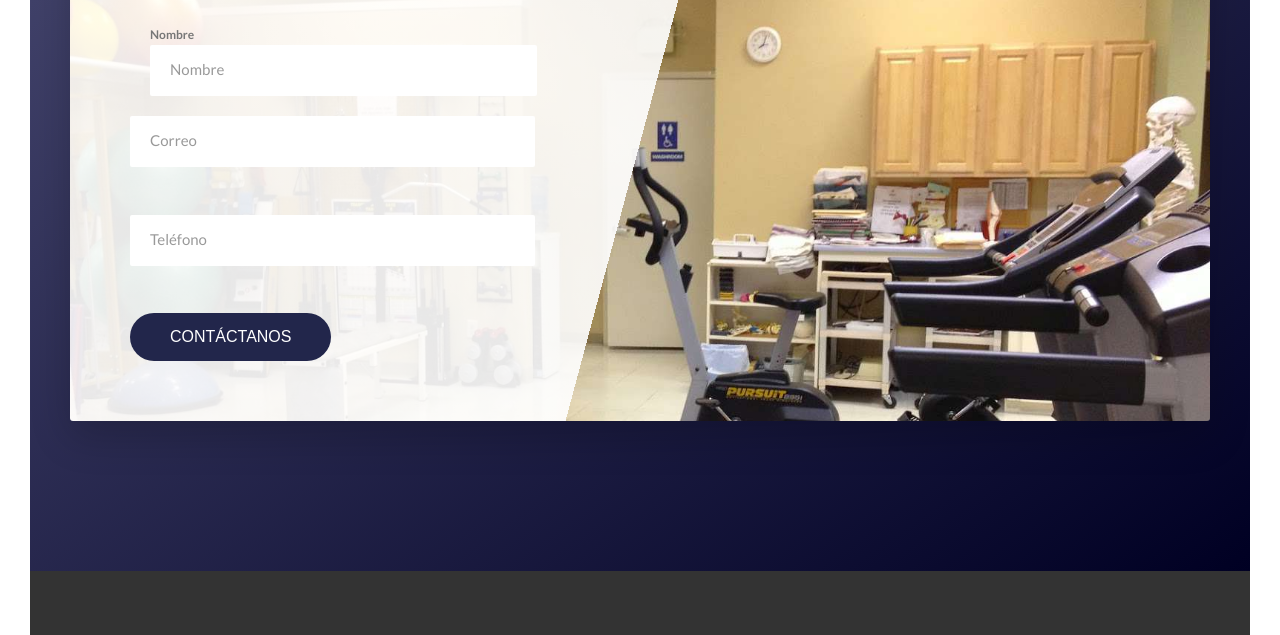
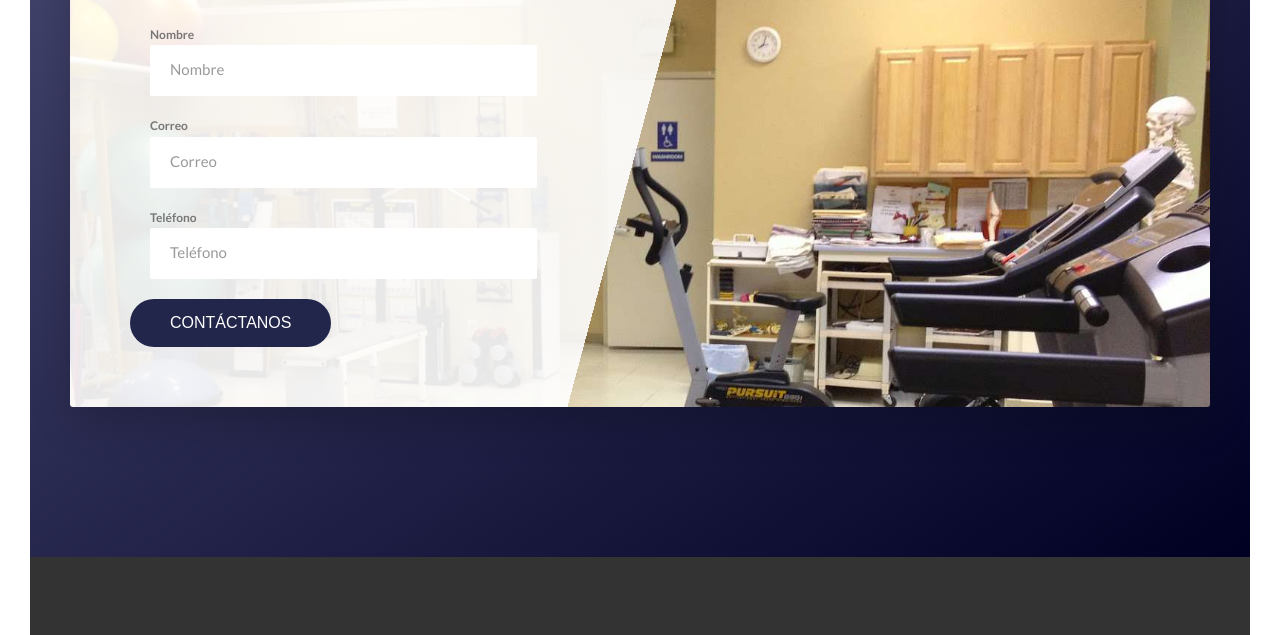
Before and after one commit to corrortiz/vivirmejor, a website: page index.html in a window 1280 px wide. Shown: the part 4818-5453 px from the top of the page. Drawn offline with Linux system fonts and the light colour scheme.

Commit message:
cambio en la estructura

```diff
--- a/index.html
+++ b/index.html
@@ -314,7 +314,7 @@
                 <div class="row">
                     <div class="book">
                         <div class="book__form">
-                            <form class="form" action="correo" name="contacto" method="POST" netlify>
+                            <form class="form" action="correo" name="contacto" method="POST" netlify data-netlify="true">
                                 <div class="u-margin-bottom-medium">
                                     <h2 class="heading-secondary">
                                         Agenda tu cita
@@ -326,13 +326,11 @@
                                 </div>
 
                                 <div class="form__group">
-                                    <input type="email" name="email" class="form__input" placeholder="Correo" required>
-                                    <label for="email" class="form__label">Correo</label>
+                                    <label for="email" class="form__label">Correo<input type="email" name="email" class="form__input" placeholder="Correo" required></label>
                                 </div>
 
                                 <div class="form__group">
-                                    <input type="text" name="phone" class="form__input" placeholder="Teléfono" required>
-                                    <label for="phone" class="form__label">Teléfono</label>
+                                    <label for="phone" class="form__label">Teléfono<input type="text" name="phone" class="form__input" placeholder="Teléfono" required></label>
                                 </div>
                                 <div class="form__group" netlify-recaptcha></div>
                                 <div class="form__group">
```
